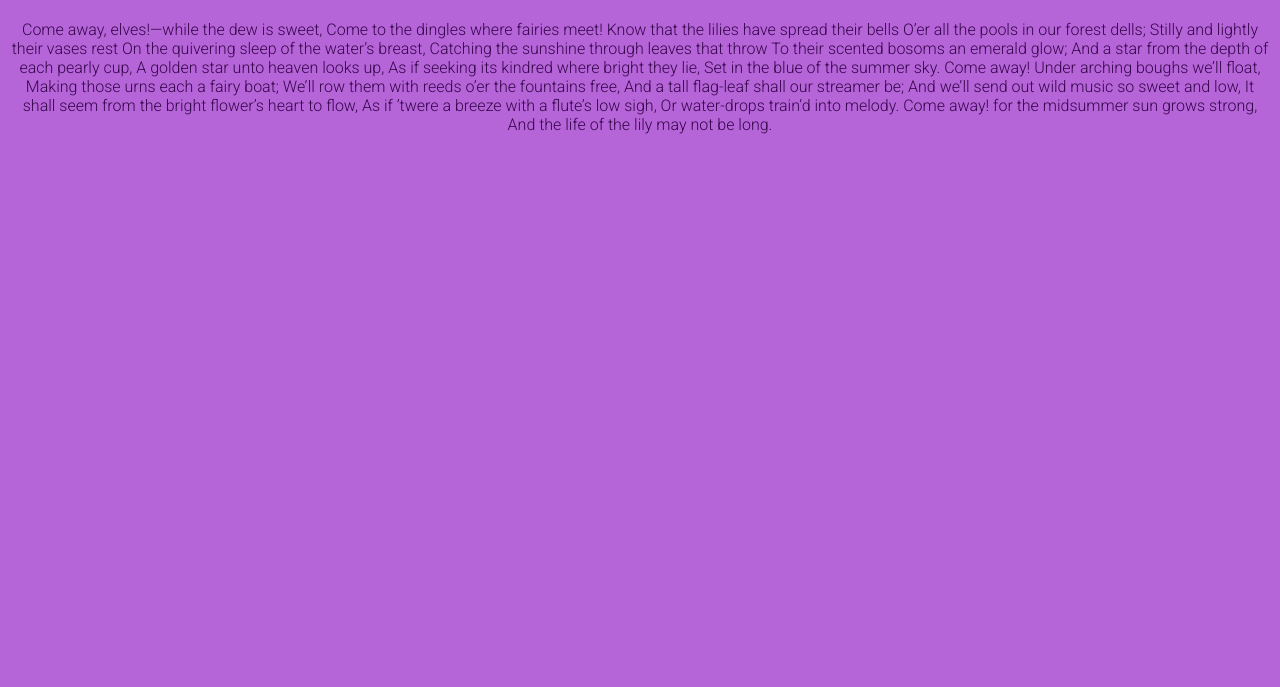
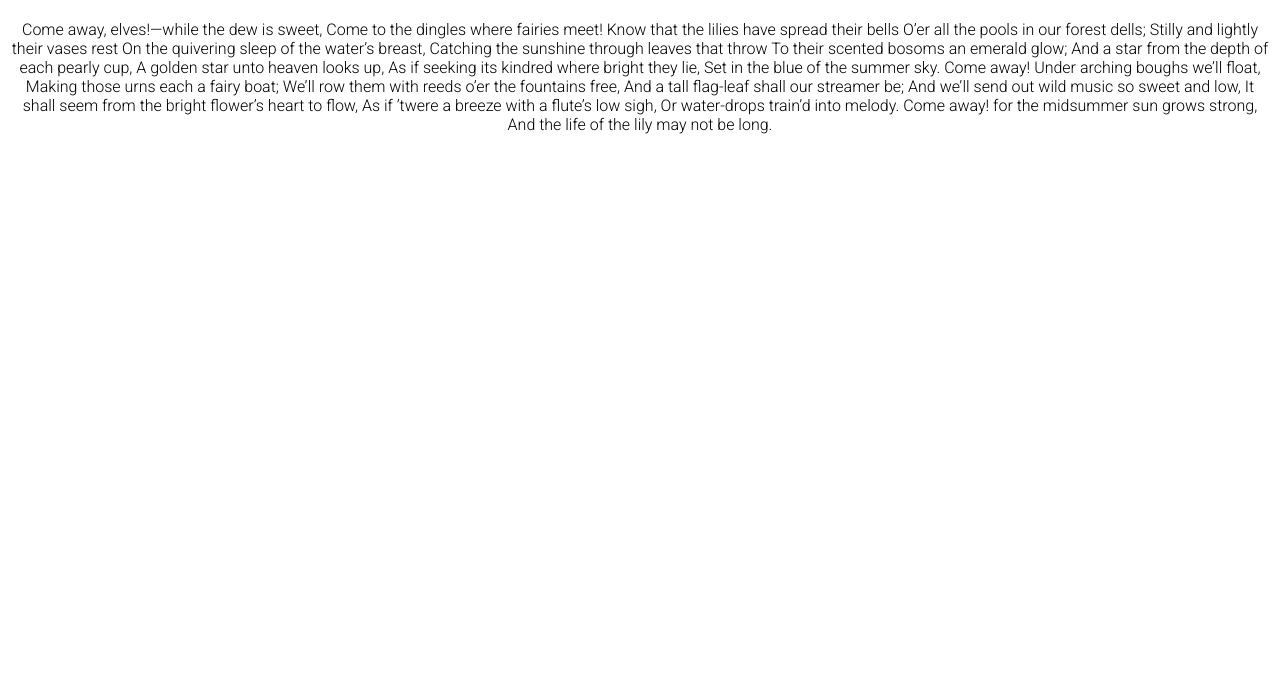
Before and after one commit to RVCC-IDMX/poem-page-JennaLynnMc, a plain HTML site: page index.html in a window 1280 px wide. Shown: the part 113-800 px from the top of the page. Drawn offline with Linux system fonts and the light colour scheme; a web font is replaced by a local one.

Commit message:
new image and css

```diff
--- a/css/style.css
+++ b/css/style.css
@@ -2,8 +2,9 @@
 body{
     font-family: "Roboto" ;
 
-background: #b665d8;
-    color: #36064d;
+    text-align: center;
+
+    background-image: url();
 }
 
 
@@ -16,7 +17,3 @@ h1, h2, h3, h4, h5, h6{
 header{
     text-align: center;
 }
-
-body{
-    text-align: center;
-}
```
